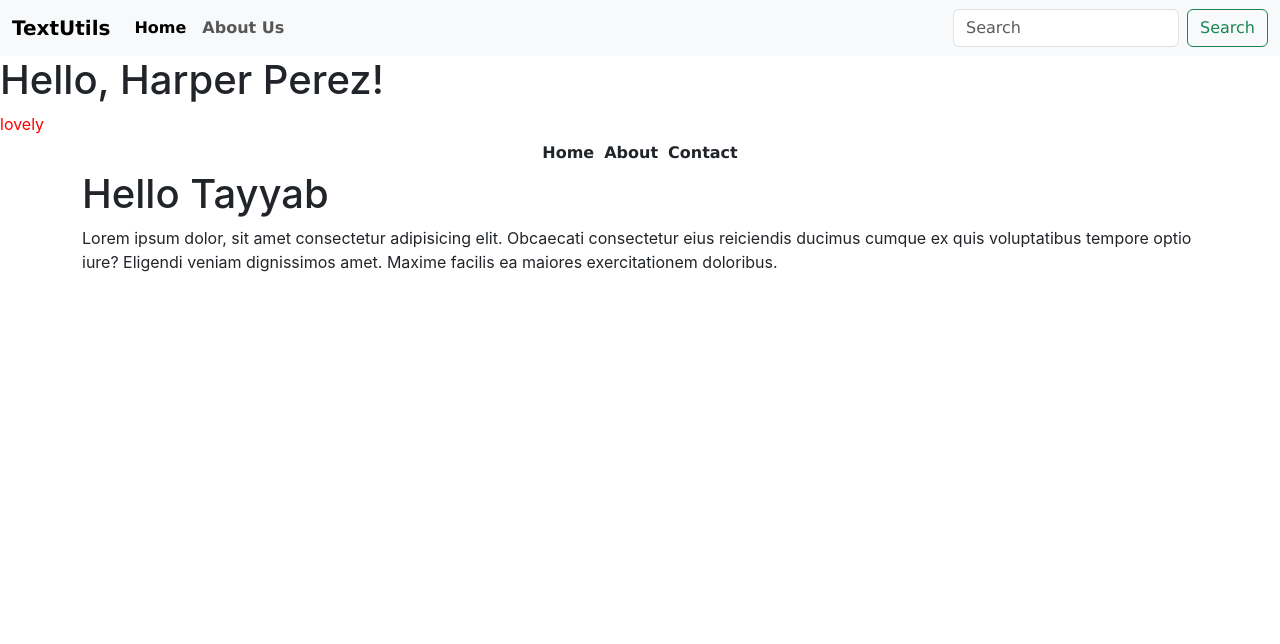
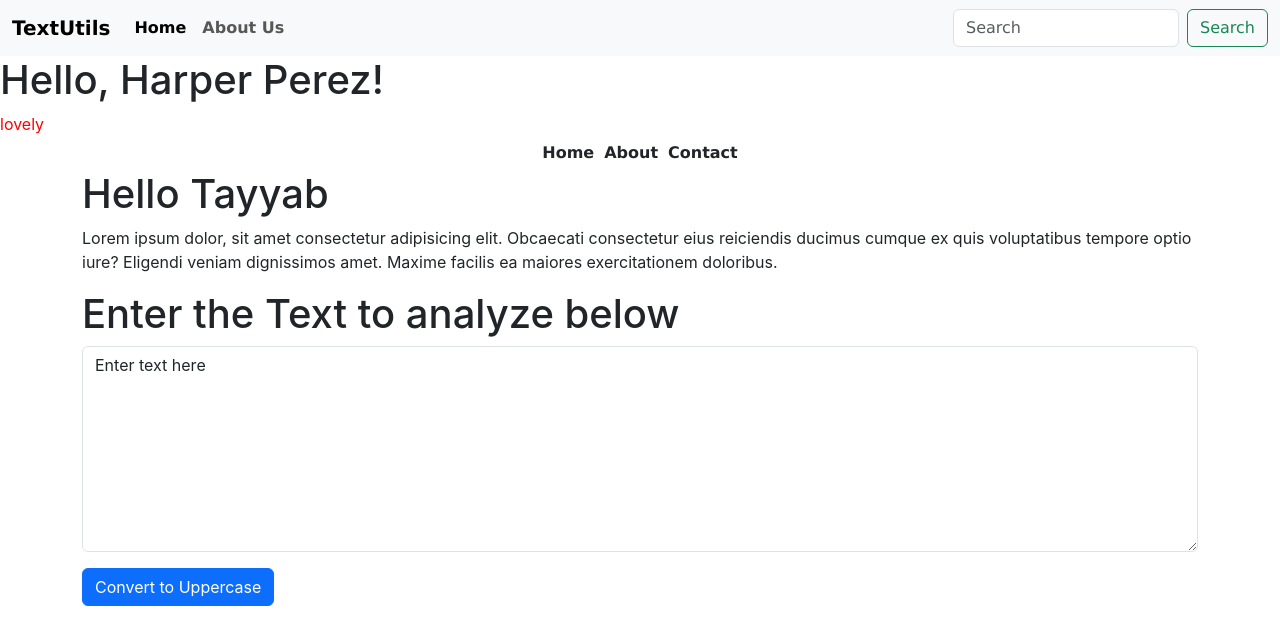
Before and after one commit to Tayyab-103/React.js_CWH_78, a React (Create React App) app in the folder my-app/: page / in a window 1280 px wide. Shown: the top 644 px of the page. Built offline with nearby package versions, Linux system fonts and the light colour scheme.

Commit message:
use State and handling Event

```diff
--- a/my-app/src/App.js
+++ b/my-app/src/App.js
@@ -1,5 +1,6 @@
 import "./App.css";
 import Navbar from "./components/Navbar";
+import TextForm from "./components/TextForm";
 
 
 
@@ -12,6 +13,11 @@ function App() {
 
     {/* title and aboutText is a props  */}
       <Navbar tilte = "TextUtils" aboutText = "About Us" />
+      <div className="container my-3">
+
+      <TextForm heading="Enter the Text to analyze below" />
+
+      </div>
     </>
   );
 }
--- /dev/null
+++ b/my-app/src/components/TextForm.js
@@ -0,0 +1,33 @@
+import React, { useState } from "react";
+
+export default function TextForm(props) {
+  const handleUpClick = () => {
+    // console.log("Uppercase was clicked" + text);
+    let newText = text.toUpperCase();
+    setText(newText);
+  };
+  const handleOnChange = (event) => {
+    // console.log("On Chnage");
+    setText(event.target.value);
+  };
+  const [text, setText] = useState(`Enter text here`);
+  // text = "new tex"; // wrong way to change the state
+  // setText("new Text"); // correct way to change the state
+  return (
+    <div>
+      <h1>{props.heading}</h1>
+      <div className="mb-3">
+        <textarea
+          className="form-control"
+          value={text}
+          onChange={handleOnChange}
+          id="myBox"
+          rows="8"
+        ></textarea>
+      </div>
+      <button className="btn btn-primary" onClick={handleUpClick}>
+        Convert to Uppercase
+      </button>
+    </div>
+  );
+}
```
